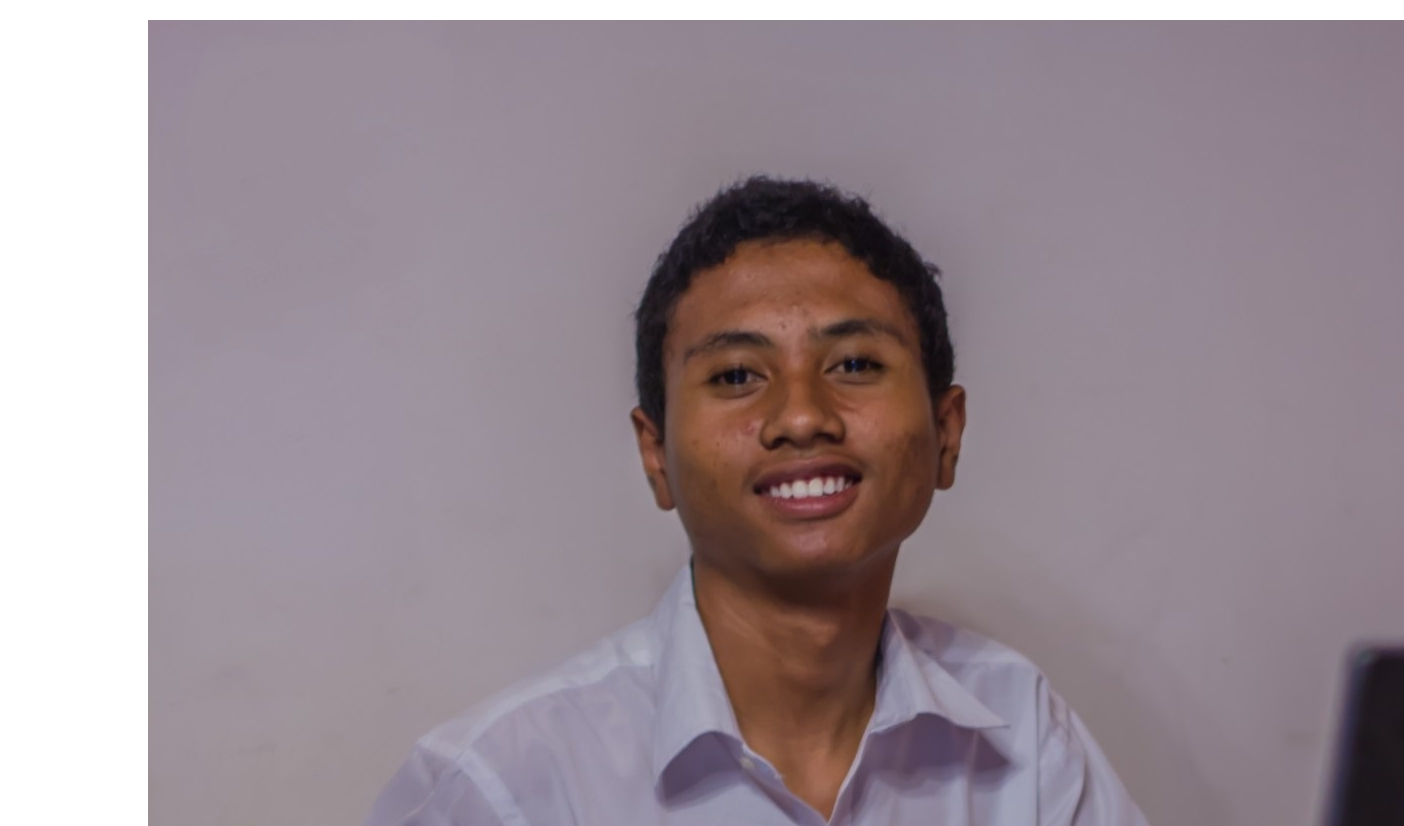
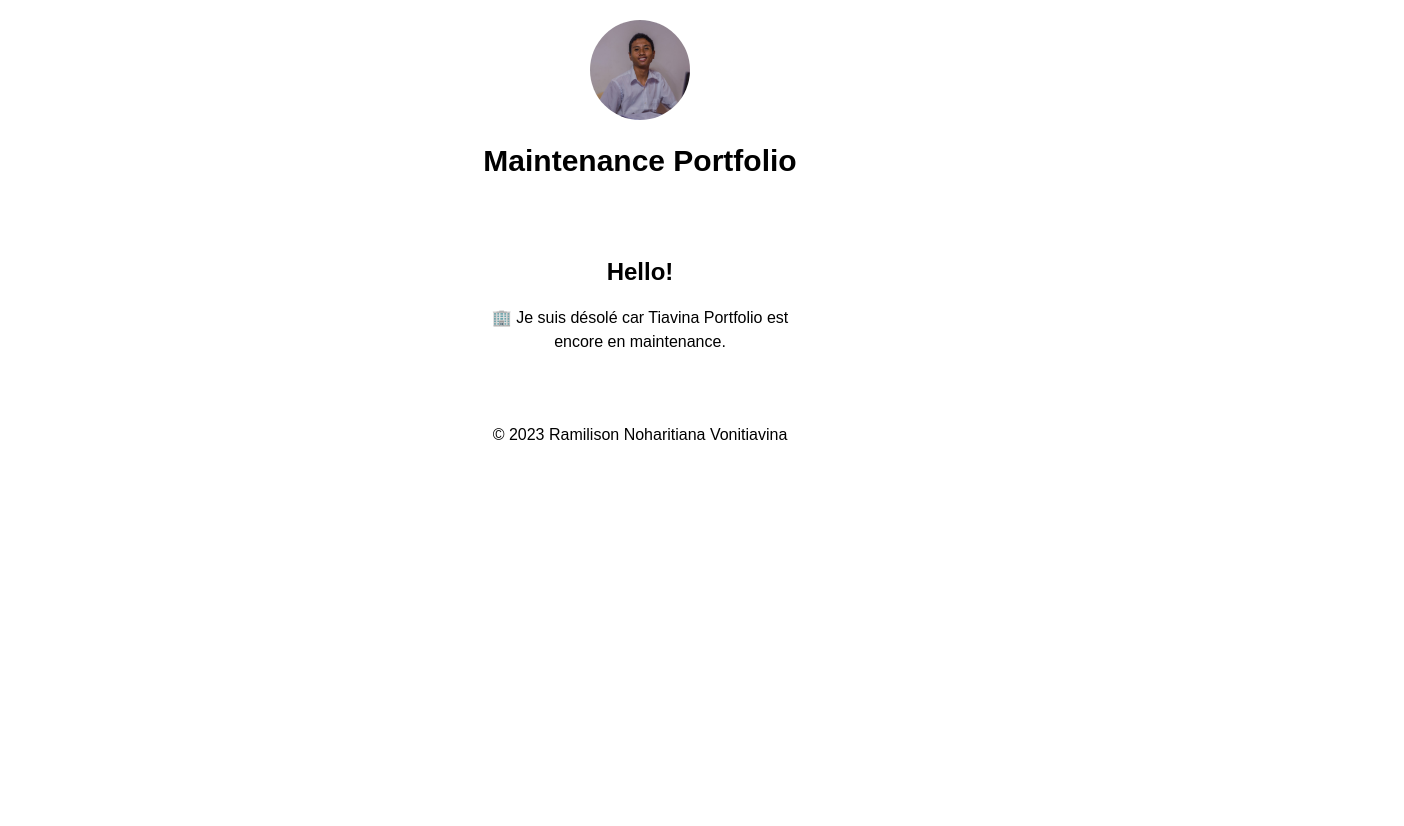
Before and after one commit to Tiavina22/Tiavina22, a plain HTML site: page index.html in a window 1280 px wide. Shown: the top 826 px of the page, 1404 px wide, since content can reach past the window. After the commit the page ends 800 px from the top, so only its background shows below. Drawn offline with Linux system fonts and the light colour scheme.

Commit message:
Update index.html

```diff
--- a/index.html
+++ b/index.html
@@ -53,7 +53,7 @@ footer {
 <body>
     <div class="container">
         <header>
-            <img src="profile.jpg" alt="Logo">
+            <img style="width:100px;height:100px;border-radius:50%;" src="profile.jpg" alt="Logo">
             <h1>Maintenance Portfolio</h1>
         </header>
 
```
